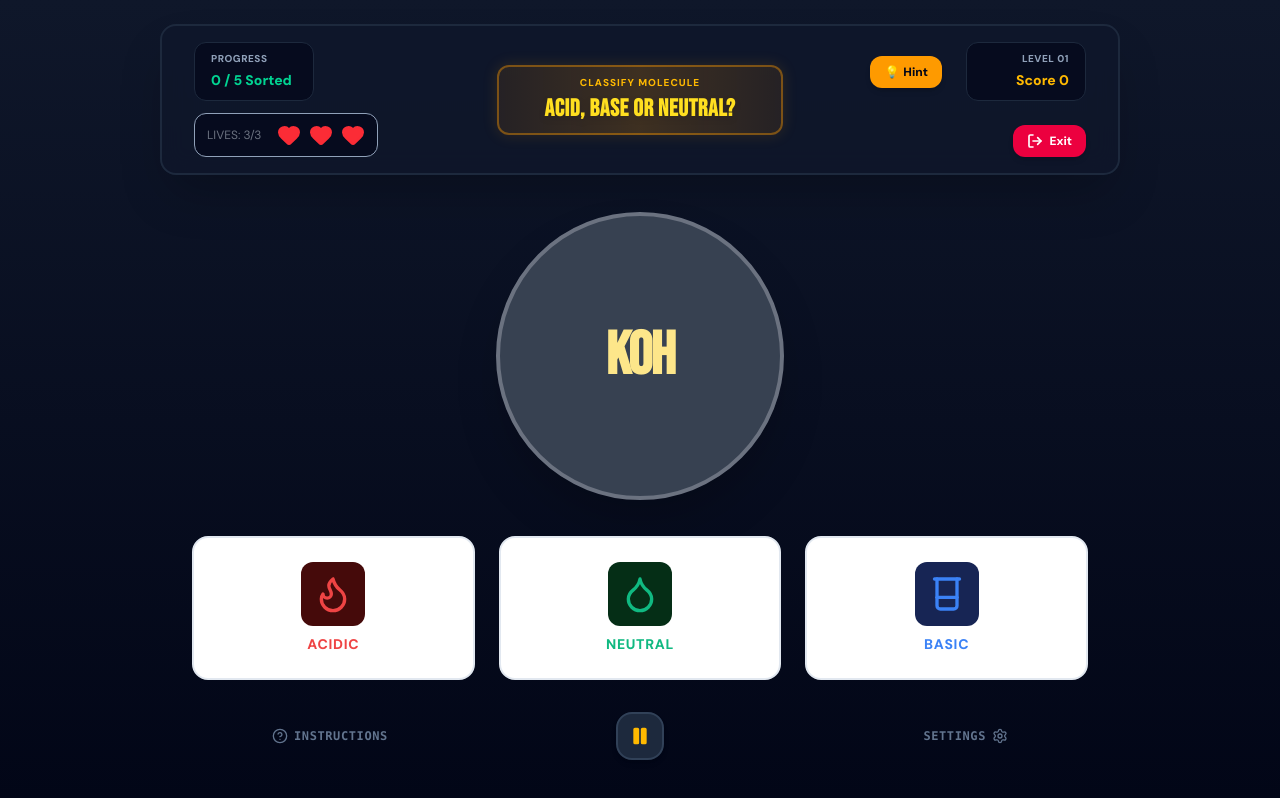
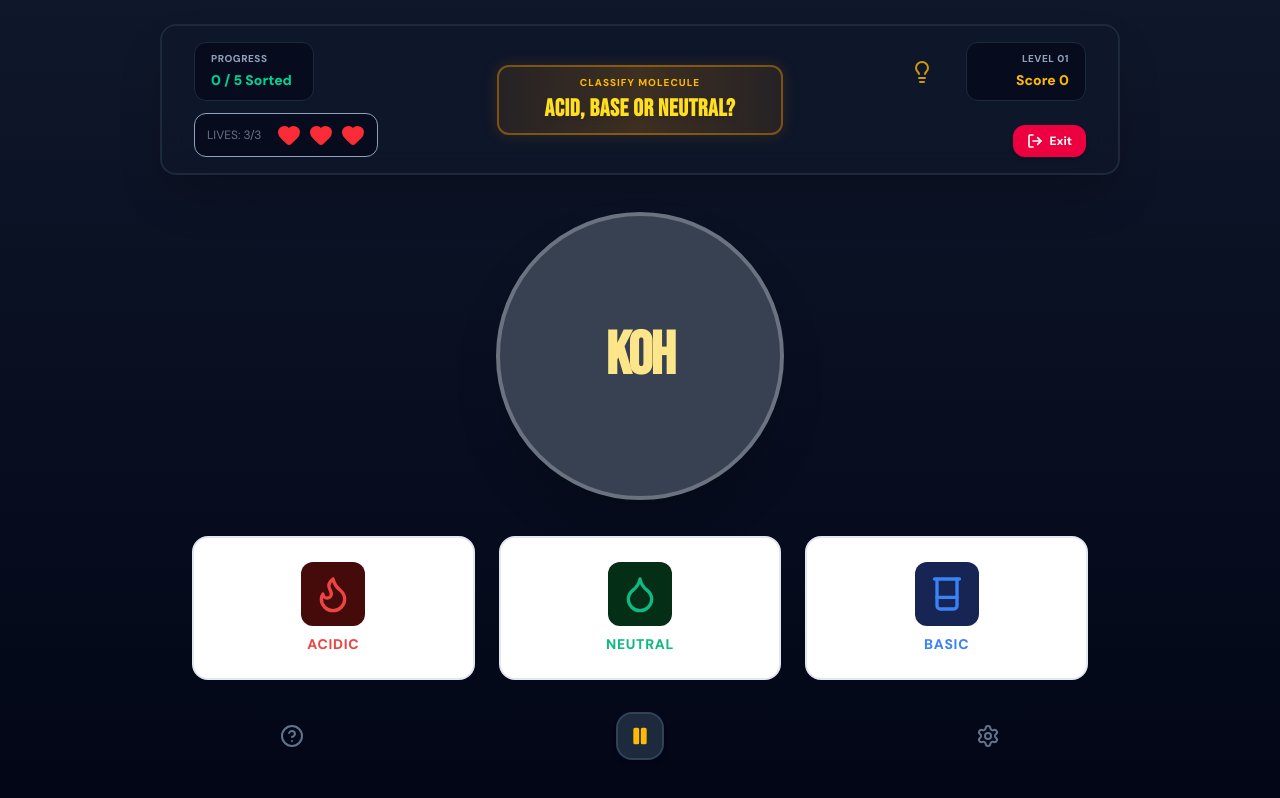
Before and after one commit to StellaSlad-Appian/chem-games, a Next.js app: page /games/acid-classification in a window 1280 px wide. Built offline with nearby package versions, Linux system fonts and the light colour scheme.

Commit message:
improved UI of header and footer

```diff
--- a/src/components/games/shared/GameFooter.tsx
+++ b/src/components/games/shared/GameFooter.tsx
@@ -16,24 +16,18 @@ export default function GameFooter({
   isPaused,
   onTogglePause
 }: FooterProps) {
-
-  // FIXED WIDTH LOGIC:
-  // w-full: Takes up 100% width on mobile screens for easy thumb tapping.
-  // max-w-3xl: Stops growing once it hits 768px wide.
-  // mx-auto: Keeps it perfectly centered on large desktop monitors.
-
   return (
     <footer className="w-full max-w-3xl mx-auto grid grid-cols-3 items-center p-4 mt-auto shrink-0 z-50">
 
-      {/* LEFT: Instructions */}
+      {/* LEFT: Instructions (Icon Only) */}
       <div className="flex justify-start">
         {onOpenInstructions && (
           <button
             onClick={onOpenInstructions}
-            className="flex items-center gap-1.5 text-slate-500 hover:text-slate-300 transition-colors cursor-pointer"
+            className="p-2 text-slate-500 hover:text-slate-300 hover:bg-slate-800/50 rounded-full transition-all cursor-pointer"
+            title="How to Play"
           >
-            <HelpCircle className="w-4 h-4" />
-            <span className="text-xs font-mono font-bold tracking-wider">INSTRUCTIONS</span>
+            <HelpCircle className="w-6 h-6" />
           </button>
         )}
       </div>
@@ -55,15 +49,15 @@ export default function GameFooter({
         )}
       </div>
 
-      {/* RIGHT: Settings */}
+      {/* RIGHT: Settings (Icon Only) */}
       <div className="flex justify-end">
         {onOpenSettings && (
           <button
             onClick={onOpenSettings}
-            className="flex items-center gap-1.5 text-slate-500 hover:text-slate-300 transition-colors cursor-pointer"
+            className="p-2 text-slate-500 hover:text-slate-300 hover:bg-slate-800/50 rounded-full transition-all cursor-pointer"
+            title="Settings"
           >
-            <span className="text-xs font-mono font-bold tracking-wider">SETTINGS</span>
-            <Settings className="w-4 h-4" />
+            <Settings className="w-6 h-6" />
           </button>
         )}
       </div>
--- a/src/components/games/shared/GamesHeader.tsx
+++ b/src/components/games/shared/GamesHeader.tsx
@@ -1,7 +1,7 @@
 // src/components/games/shared/GamesHeader.tsx
 'use client';
 
-import { LogOut, Settings } from 'lucide-react';
+import { LogOut, Settings, Lightbulb } from 'lucide-react';
 import GameStats from './GameStats';
 import GameTimer from './GameTimer';
 import GameLives from './GameLives';
@@ -108,11 +108,10 @@ export default function GamesHeader({
           {onTriggerHint && (
             <button
               onClick={onTriggerHint}
-              disabled={gameState !== 'playing'}
-              className="bg-amber-500 hover:bg-amber-400 disabled:opacity-40 disabled:pointer-events-none active:scale-95 text-slate-950 font-black text-xs px-3.5 py-2 rounded-xl transition-all shadow-md flex items-center gap-1 cursor-pointer select-none"
-              title="Get Target Molecule Hint"
+              className="p-2 text-amber-400/80 hover:text-amber-300 hover:bg-amber-400/10 active:scale-95 rounded-full transition-all flex items-center justify-center cursor-pointer select-none"
+              title="Get Hint"
             >
-              <span>💡</span> Hint
+              <Lightbulb className="w-6 h-6" />
             </button>
           )}
 
```
